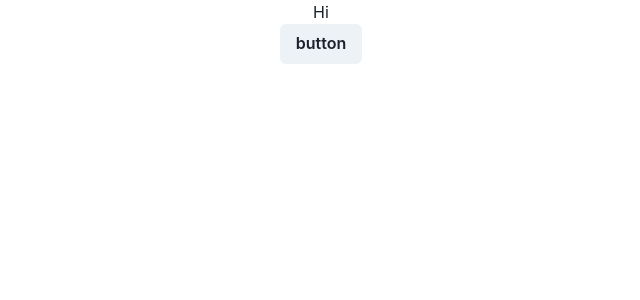
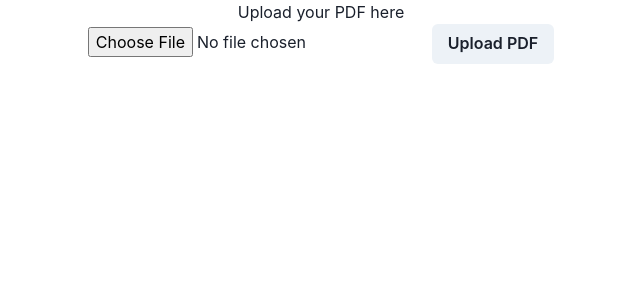
Before and after one commit to RecallRehearsal/stormhacks-frontend, a React (Create React App) app: page / in a window 1280 px wide. Shown: the top 300 px of the page, without its empty margins (319-959 px from the left). Built offline with nearby package versions, Linux system fonts and the light colour scheme.

Commit message:
added file upload

```diff
--- a/package.json
+++ b/package.json
@@ -6,14 +6,17 @@
     "@chakra-ui/react": "^2.8.2",
     "@emotion/react": "^11.11.4",
     "@emotion/styled": "^11.11.5",
+    "@react-three/fiber": "^8.16.6",
     "@testing-library/jest-dom": "^5.17.0",
     "@testing-library/react": "^13.4.0",
     "@testing-library/user-event": "^13.5.0",
+    "@types/three": "^0.164.0",
     "axios": "^1.6.8",
     "framer-motion": "^11.2.4",
     "react": "^18.3.1",
     "react-dom": "^18.3.1",
     "react-scripts": "5.0.1",
+    "three": "^0.164.1",
     "web-vitals": "^2.1.4"
   },
   "scripts": {
--- a/src/App.js
+++ b/src/App.js
@@ -1,23 +1,47 @@
 import logo from './logo.svg';
 import './App.css';
-import { Button, ChakraProvider } from '@chakra-ui/react'
+import { Button, ChakraProvider, Text } from '@chakra-ui/react'
 import axios from "axios"
+import { useState } from 'react';
 
 function App() {
 
+    const [file, setFile] = useState(null);
 
+    const handleFileChange = (event) => {
+      setFile(event.target.files[0]);
+    };
 
+    const handleUpload = async () => {
+      if (file) {
+        const formData = new FormData();
+        formData.append('file', file);
+
+        try {
+          const response = await axios.post('https://easy-fly-cleanly.ngrok-free.app/addDocument', formData, {
+            headers: {
+              'Content-Type': 'multipart/form-data'
+            }
+          });
+
+          alert('File uploaded successfully!');
+          console.log('Server Response:', response.data);
+        } catch (error) {
+          console.error('Error uploading file:', error);
+          alert('Error uploading file');
+        }
+      } else {
+        alert('No file selected!');
+      }
+    };
 
 
   return (
     <ChakraProvider>
       <div className="App">
-        <h1>
-          Hi
-        </h1>
-        <Button>
-          button
-        </Button>
+        <Text>Upload your PDF here</Text>
+        <input type="file" onChange={handleFileChange} accept="application/pdf"/>
+        <Button onClick={handleUpload}>Upload PDF</Button>
       </div>
     </ChakraProvider>
   );
```
Also changed, not shown: 1 other file (tests, documents, lock files or other folders).
